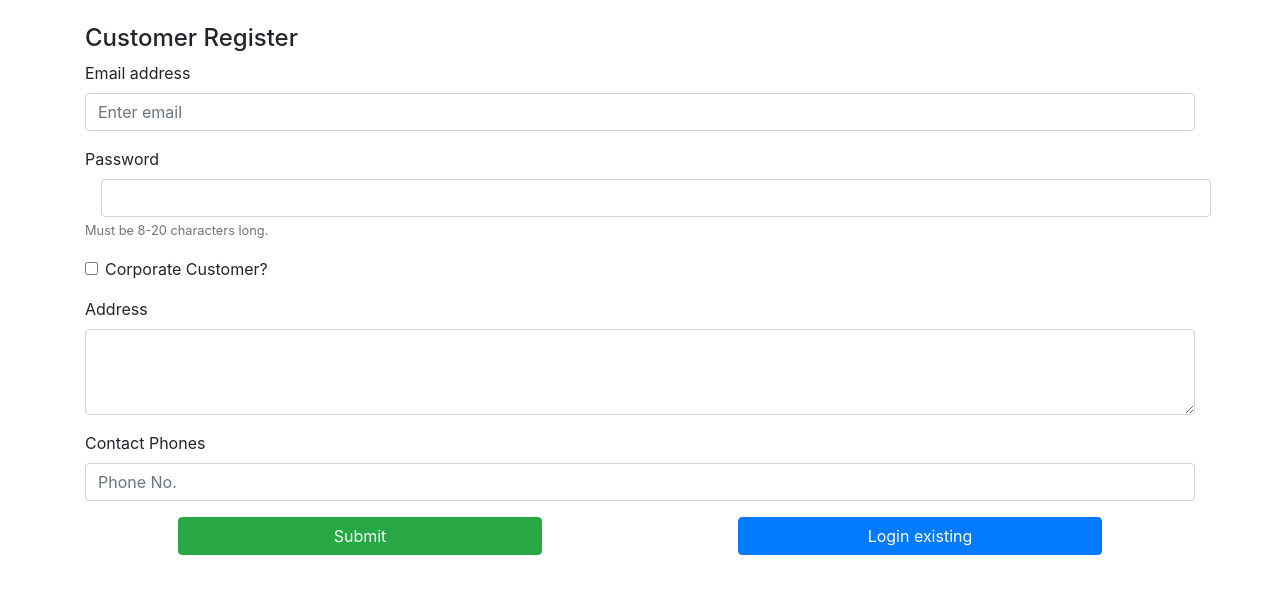
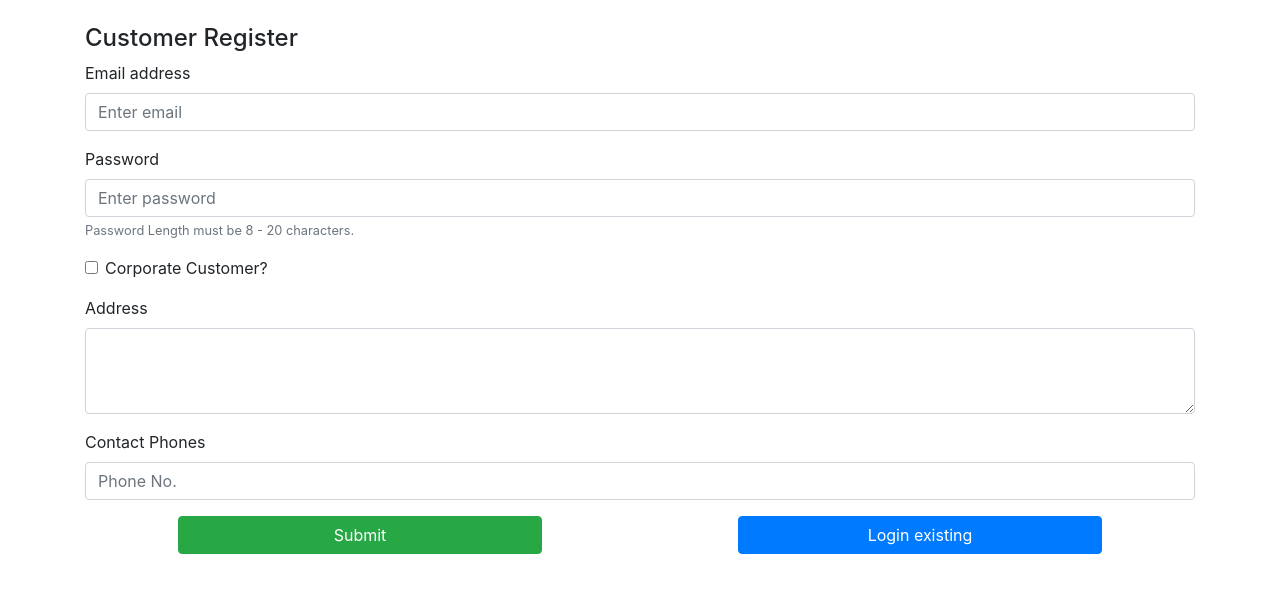
Before and after one commit to holiday526/ITP4922_lmc, a PHP site: page /index.php?route=register in a window 1280 px wide. Shown: the part 56-651 px from the top of the page. Run offline with PHP 8.4, Linux system fonts and the light colour scheme; some libraries are stand-ins or nearby versions.

Commit message:
Update DBfunction.php
DBFunction -> add join
Create register.php -> only ui
Fixed compare

```diff
--- a/DBFunctions.php
+++ b/DBFunctions.php
@@ -12,10 +12,11 @@ function getPdo() {
         'root',
         '2fi@Solutions'
     );
+
     return $dbh;
 }
 
-function queryBuilderPrepare($table, $select_array, $where_array = [], $orderby_array = []) {
+function queryBuilderPrepare($table, $select_array, $where_array = [], $orderby_array = [], $inner_join_array = []) {
 
     $selector = "";
     if ($select_array[0] == '*') {
@@ -32,9 +33,15 @@ function queryBuilderPrepare($table, $select_array, $where_array = [], $orderby_
         }
     }
 
+    $bind_array = [];
+
     $query = "SELECT $selector FROM $table";
+    if (!empty($inner_join_array)) {
+        foreach ($inner_join_array as $array) {
+            $query = $query." INNER JOIN $array[0] ON $array[1] = $array[2] ";
+        }
+    }
 
-    $bind_array = [];
     if (!empty($where_array)) {
         $first = true;
         foreach ($where_array as $key => $value) {
@@ -94,6 +101,7 @@ function queryBuilderPrepare($table, $select_array, $where_array = [], $orderby_
     }
 
     $sth = getPdo()->prepare($query);
+
     if (!empty($bind_array)) {
         $sth->execute($bind_array);
     } else {
--- a/index.php
+++ b/index.php
@@ -28,9 +28,9 @@ if ($page === "404") {
     echo "<div style='background: #6c757d'>";
     require_once "./page/$page.php";
     echo "</div>";
+} else {
+    require_once "./page/$page.php";
 }
-require_once "./page/$page.php";
-
 
 ?>
 <!-- end of content -->
--- a/page/content.php
+++ b/page/content.php
@@ -1,7 +1,8 @@
 <div class="container">
 
 <?php
-dd(queryBuilderPrepare('admins', ['*'], ['id'=>'A000001']));
+dd(queryBuilderPrepare('appointments', ['*'], [], [], [['cars','cars.id', 'appointments.carId']]));
 ?>
 
+
 </div>
--- a/page/register.php
+++ b/page/register.php
@@ -3,14 +3,12 @@
     <form action="" method="post">
         <div class="form-group">
             <label for="emailInput">Email address</label>
-            <input type="email" name="email" class="form-control" id="emailInput" aria-describedby="emailHelp" placeholder="Enter email">
+            <input type="email" name="email" class="form-control" id="emailInput" placeholder="Enter email">
         </div>
         <div class="form-group">
-            <label for="inputPassword">Password</label>
-            <input type="password" id="inputPassword" class="form-control mx-sm-3" aria-describedby="passwordHelpInline">
-            <small id="passwordHelpInline" class="text-muted">
-                Must be 8-20 characters long.
-            </small>
+            <label for="passwordInput">Password</label>
+            <input type="password" name="password" class="form-control" id="passwordInput" placeholder="Enter password" aria-describedby="passwordHelp" pattern="^[a-zA-Z][a-zA-Z0-9-_\.]{8,20}$">
+            <small id="passwordHelp" class="form-text text-muted">Password Length must be 8 - 20 characters.</small>
         </div>
         <div class="form-group form-check">
             <input type="checkbox" class="form-check-input" id="corporateCustomerCheckbox" name="corporateCustomer">
@@ -29,6 +27,5 @@
             <div class="col-4 mx-auto"><button type="submit" class="btn btn-success btn-md btn-block">Submit</button></div>
             <div class="col-4 mx-auto"><a href="?route=login" class="btn btn-primary btn-md btn-block">Login existing</a></div>
         </div>
-
     </form>
 </div>
```
Also changed, not shown: page/compare.php (+4 -8 lines).
